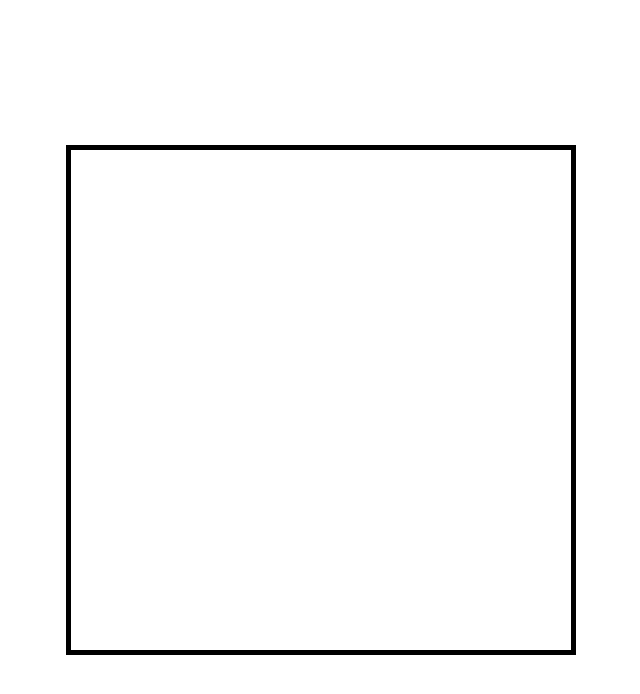
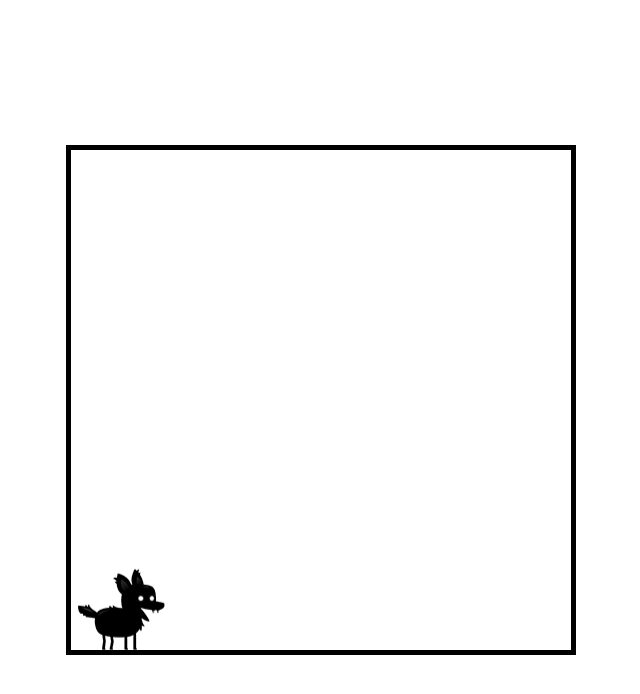
Before and after one commit to JordanKolev/JavaScript-Game-In-Development-, a plain HTML site: page index.html in a window 1280 px wide. Shown: the whole page, without its empty margins (319-959 px from the left). Drawn offline with Linux system fonts and the light colour scheme.

Commit message:
Initial game dev

```diff
--- a/app.js
+++ b/app.js
@@ -1,3 +1,6 @@
+import { Player } from './player.js';
+import { InputHandler } from './input.js';
+
 window.addEventListener('load', function () { // adding load event in order to make javascript wait to load all dependent recourses (images, etc.) before initialization.
     const canvas = document.getElementById('canvas1');
     const ctx = canvas.getContext('2d'); // ctx is short for context, getContext() is a method
@@ -6,4 +9,31 @@ window.addEventListener('load', function () { // adding load event in order to m
     canvas.width = 500;
     canvas.height = 500;
 
+    class Game {
+        constructor(width, height) {
+            this.width = width;
+            this.height = height;
+            this.player = new Player(this);
+            this.input = new InputHandler();
+        }
+
+        update() {
+            this.player.update();
+        }
+        draw(context) {
+            this.player.draw(context);
+        }
+    }
+
+    const game = new Game(canvas.width, canvas.height);
+    console.log(game);
+
+    function animate() {
+        ctx.clearRect(0, 0, canvas.width, canvas.height)
+        game.update();
+        game.draw(ctx);
+        requestAnimationFrame(animate);
+    }
+    animate();
+
 });
--- a/index.html
+++ b/index.html
@@ -15,6 +15,7 @@
     <!-- canvas is used for to draw graphics, on the fly, via JavaScript -->
     <!-- id="canvas1" - used to link to style.css #canvas1 -->
 
+    <img id="player" src="assets/player.png">
     <script type="module" src="app.js"></script>
 </body>
 
--- /dev/null
+++ b/input.js
@@ -0,0 +1,8 @@
+export class InputHandler {
+    constructor() {
+        this.keys = [];
+        window.addEventListener('keydown', e => {
+            console.log(e.key);
+        });
+    }
+}
--- /dev/null
+++ b/player.js
@@ -0,0 +1,17 @@
+export class Player {
+    constructor(game) {
+        this.game = game;
+        this.width = 100;
+        this.height = 91.3;
+        this.x = 0;
+        this.y = this.game.height - this.height;
+        this.image = document.getElementById('player');
+    }
+
+    update() {
+        // this.x++;
+    }
+    draw(context) {
+        context.drawImage(this.image, 0, 0, this.width, this.height, this.x, this.y, this.width, this.height);
+    }
+}
--- a/style.css
+++ b/style.css
@@ -14,3 +14,7 @@
     max-height: 100%;
 }
 /* we are using #canvas1 to link the class canvas1 from index.html */
+
+#player {
+    display: none;
+}
```
Also changed, not shown: assets/player.png (added).
